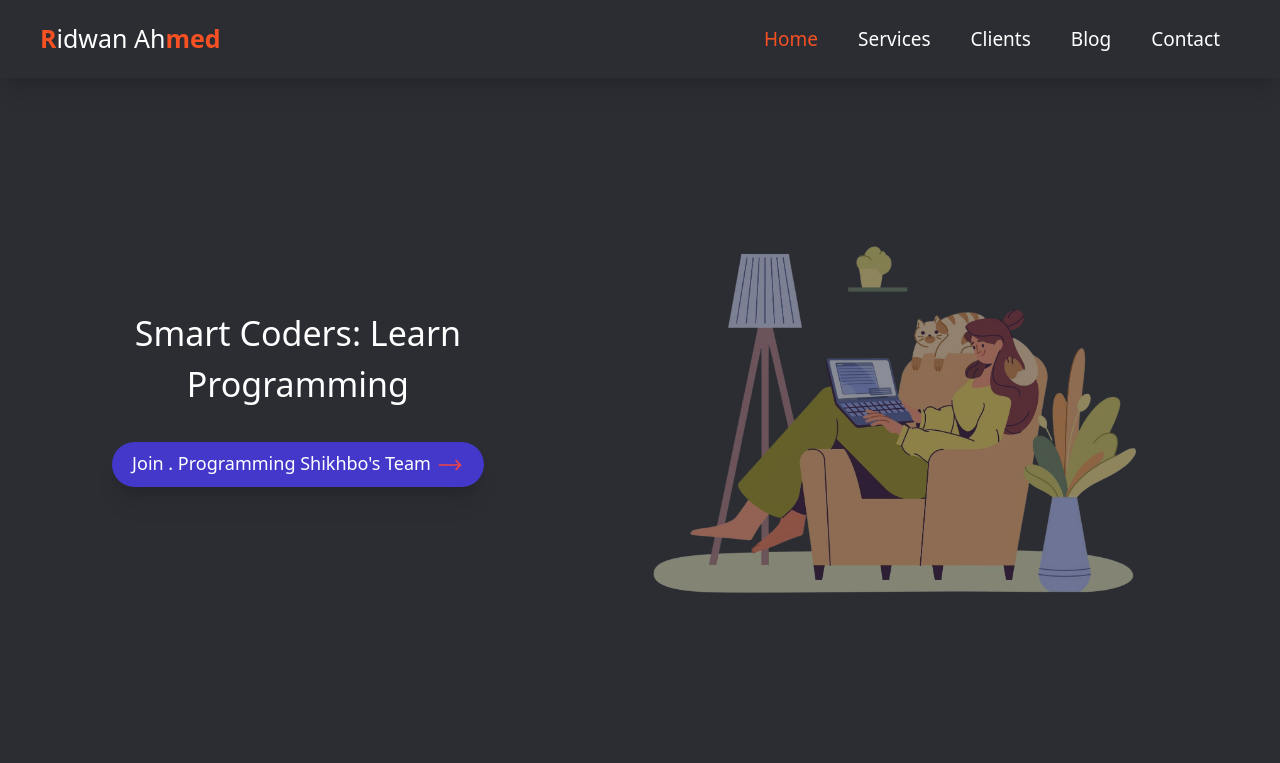
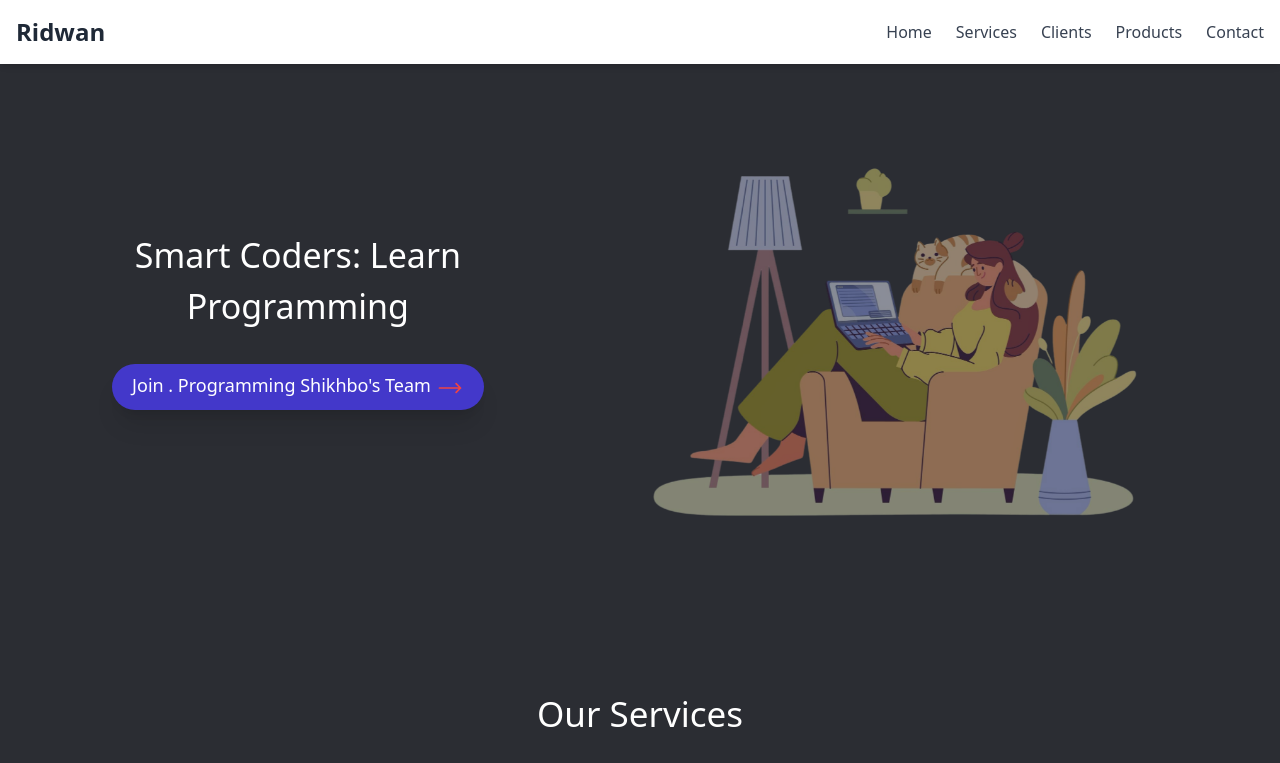
Before and after one commit to ridwanahmedxix/PracticeTCSS, a website built with Vite: page index.html in a window 1280 px wide. Shown: the top 763 px of the page. Built offline with nearby package versions, Linux system fonts and the light colour scheme; files whose address does not match are found by name.

Commit message:
new nav create and some bug fixed

```diff
--- a/index.html
+++ b/index.html
@@ -1,5 +1,5 @@
 <!DOCTYPE html>
-<html lang="en">
+<html lang="en" class="scroll-smooth">
   <head>
     <meta charset="UTF-8" />
     <meta name="viewport" content="width=device-width, initial-scale=1.0" />
@@ -8,44 +8,38 @@
     <link rel="stylesheet" href="/css/main.css" />
   </head>
   <body class="bg-[#2B2D33]">
-    <nav class="bg-[#2B2D33] shadow-xl sticky top-0 z-10">
-      <div class="container mx-auto px-10">
-        <div class="sm:flex sm:justify-between py-5 items-center">
-          <div class="text-white text-[25px] text-center pb-5 sm:pb-0">
-            <a href="#">
-              <span class="text-[#F65023] font-bold">R</span>idwan Ah<span
-                class="text-[#F65023] font-bold"
-                >med</span
-              ></a
-            >
-          </div>
-          <ul class="sm:flex text-white text-center">
-            <li class="border-t sm:border-none pt-5 sm:pt-0">
-              <a href="#" class="px-5 text-[19px] text-[#F65023]"> Home </a>
-            </li>
-            <li>
-              <a href="#" class="px-5 text-[19px] hover:text-[#F65023]">
-                Services
-              </a>
-            </li>
-            <li>
-              <a href="#" class="px-5 text-[19px] hover:text-[#F65023]">
-                Clients
-              </a>
-            </li>
-            <li>
-              <a href="#" class="px-5 text-[19px] hover:text-[#F65023]">
-                Blog
-              </a>
-            </li>
-            <li>
-              <a href="#" class="px-5 text-[19px] hover:text-[#F65023]">
-                Contact
-              </a>
-            </li>
-          </ul>
-        </div>
+    <nav class="bg-white shadow-md fixed top-0 left-0 w-full z-50">
+      <div
+        class="max-w-7xl mx-auto px-4 py-4 flex items-center justify-between"
+      >
+        <!-- Logo -->
+        <h1 class="text-2xl font-bold text-gray-800">Ridwan</h1>
+
+        <!-- Mobile Menu Button -->
+        <button id="menuBtn" class="sm:hidden text-gray-800 text-3xl">☰</button>
+
+        <!-- Desktop Menu -->
+        <ul class="hidden sm:flex space-x-6 font-medium text-gray-700">
+          <li><a href="#home" class="hover:text-blue-500">Home</a></li>
+
+          <li><a href="#services" class="hover:text-blue-500">Services</a></li>
+          <li><a href="#client" class="hover:text-blue-500">Clients</a></li>
+          <li><a href="#products" class="hover:text-blue-500">Products</a></li>
+          <li><a href="#contact" class="hover:text-blue-500">Contact</a></li>
+        </ul>
       </div>
+
+      <!-- Mobile Menu -->
+      <ul
+        id="mobileMenu"
+        class="hidden sm:hidden px-4 pb-4 space-y-3 text-gray-700 font-medium"
+      >
+        <li><a href="#home" class="block py-2 border-b">Home</a></li>
+        <li><a href="#services" class="block py-2 border-b">Services</a></li>
+        <li><a href="#client" class="block py-2 border-b">Clients</a></li>
+        <li><a href="#products" class="block py-2 border-b">Products</a></li>
+        <li><a href="#contact" class="block py-2">Contact</a></li>
+      </ul>
     </nav>
 
     <!-- HEADER SECTION CODE START  -->
@@ -193,6 +187,7 @@
       <!-- SECOND SECTION CODE START  -->
 
       <section
+        id="client"
         class="py-16 md:py-48 grid place-content-center text-center mb-14 sm:mx-[50px]"
       >
         <!-- PARENT DIV  -->
@@ -292,7 +287,7 @@
 
       <!-- FOURTH SECTION CODE START  -->
 
-      <section class="mb-28">
+      <section id="products" class="mb-28">
         <!-- PARENT DIV -->
         <div
           class="grid md:grid-cols-2 lg:grid-cols-3 gap-10 sm:gap-16 justify-center items-center mx-[20px] sm:mx-[50px] md:mx-[100px]"
@@ -393,7 +388,7 @@
       </section>
     </main>
     <!-- FOOTER SECTION CODE START  -->
-    <footer class="my-20">
+    <footer id="contact" class="my-20">
       <!-- PARENT DIV  -->
       <div
         class="grid text-center sm:grid-cols-2 lg:grid-cols-4 gap-10 sm:gap-14 lg:gap-20 text-white mx-10 sm:mx-14 md:mx-20"
@@ -439,5 +434,22 @@
     <p class="text-center text-purple-500 mt-4 mb-14">
       © Copyright - 2026 - Designed by Ridwan Ahmed Team's
     </p>
+
+    <script>
+      const btn = document.getElementById("menuBtn");
+      const mobileMenu = document.getElementById("mobileMenu");
+
+      btn.addEventListener("click", () => {
+        mobileMenu.classList.toggle("hidden");
+      });
+
+      // CLICK = Close menu + Scroll works normally
+      const links = mobileMenu.querySelectorAll("a");
+      links.forEach((link) => {
+        link.addEventListener("click", () => {
+          mobileMenu.classList.add("hidden");
+        });
+      });
+    </script>
   </body>
 </html>
```
